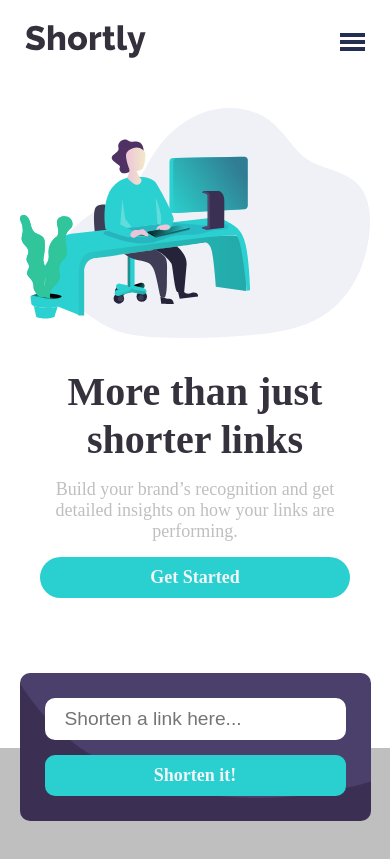
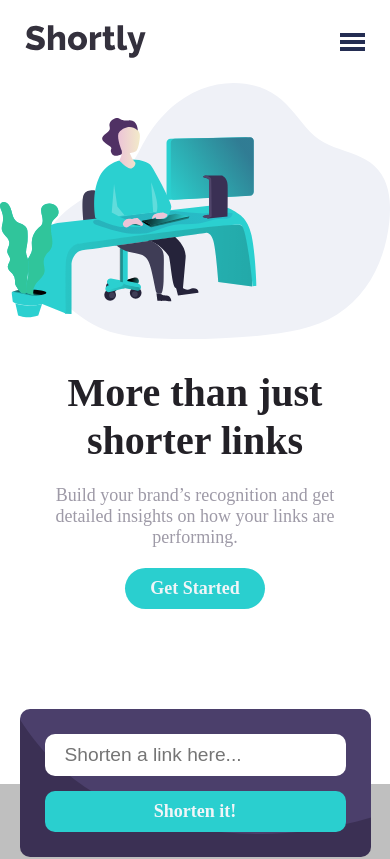
Before and after one commit to Mayinja6/url_shortener, a React (Create React App) app: page / in a window 390 px wide. Shown: the top 859 px of the page. Built offline with nearby package versions, Linux system fonts and the light colour scheme.

Commit message:
hero section restyling

```diff
--- a/src/components/hero/hero.css
+++ b/src/components/hero/hero.css
@@ -5,23 +5,32 @@
   position: relative;
 }
 
-.hero_content {
-  display: flex;
-  flex-direction: column;
-  padding-top: 25px;
+.hero_content_heading {
+  color: var(--very_dark_violet);
+  line-height: 120%;
+}
+
+@media (min-width: 860px) {
+  .hero {
+    padding-left: 10%;
+    align-items: center;
+  }
+  .hero_content,
+  .hero_img {
+    width: 50%;
   }
 
   .hero_content_heading {
-  line-height: 120%;
-  color: var(--very_dark_blue);
+    font-size: 60px;
   }
 
   .hero_content_text {
-  color: var(--neutral_grey);
+    width: 75%;
+    padding: 15px 0;
   }
 
   .hero_content_btn {
-  padding: 10px 25px;
+    padding: 10px 30px;
     border-radius: 25px;
   }
 
@@ -29,81 +38,49 @@
     overflow: hidden;
     position: relative;
   }
-
-@media (min-width: 1080px) {
-  .hero {
-    padding-left: 100px;
-  }
-  .hero_content_heading {
-    font-size: 60px;
-  }
 }
 
-@media (max-width: 1079px) {
-  .hero_content_heading {
-    font-size: 48px;
-  }
-}
-
-@media (min-width: 451px) and (max-width: 899px) {
-  .hero_content_heading {
-    font-size: 36px;
-  }
-}
-
-@media (min-width: 751px) {
-  .hero_img img {
-    position: relative;
-    right: 30px;
-  }
-  .hero_content_text {
-    width: 80%;
-  }
-}
-
-@media (max-width: 750px) {
+@media (max-width: 859px) {
   .hero {
-    position: relative;
-    display: flex;
-    text-align: center;
     flex-direction: column;
   }
 
-  /* .hero_content {
-    padding: 0 50px;
-  } */
-
-  .hero_content_text {
-    width: initial;
-  }
-
-  .hero_content_heading,
-  .hero_content_text {
-    margin-bottom: 15px;
-  }
-
   .hero_img {
-    margin: 25px 0 0;
     order: 1;
-    z-index: 5;
   }
 
   .hero_content {
     order: 2;
   }
-}
-
-@media (max-width: 450px) {
-  .hero {
-    text-align: center;
-    padding: 0 20px 150px;
-  }
 
   .hero_content {
-    margin: 0 20px;
+    padding: 25px;
+    display: flex;
+    flex-direction: column;
+    align-items: center;
+    justify-content: center;
+  }
+  .hero_content_heading,
+  .hero_content_text {
+    text-align: center;
   }
 
   .hero_content_heading {
-    font-size: 40px;
+    font-size: 3.5rem;
+  }
+
+  .hero_content_text {
+    padding: 20px;
+  }
+
+  .hero_content_btn {
+    padding: 10px 25px;
+    border-radius: 25px;
   }
 }
+
+@media (max-width: 500px) {
+  .hero_content_heading {
+    font-size: 2.5rem;
+  }
+}
```
Lines whose indentation alone changed are shown as unchanged.
